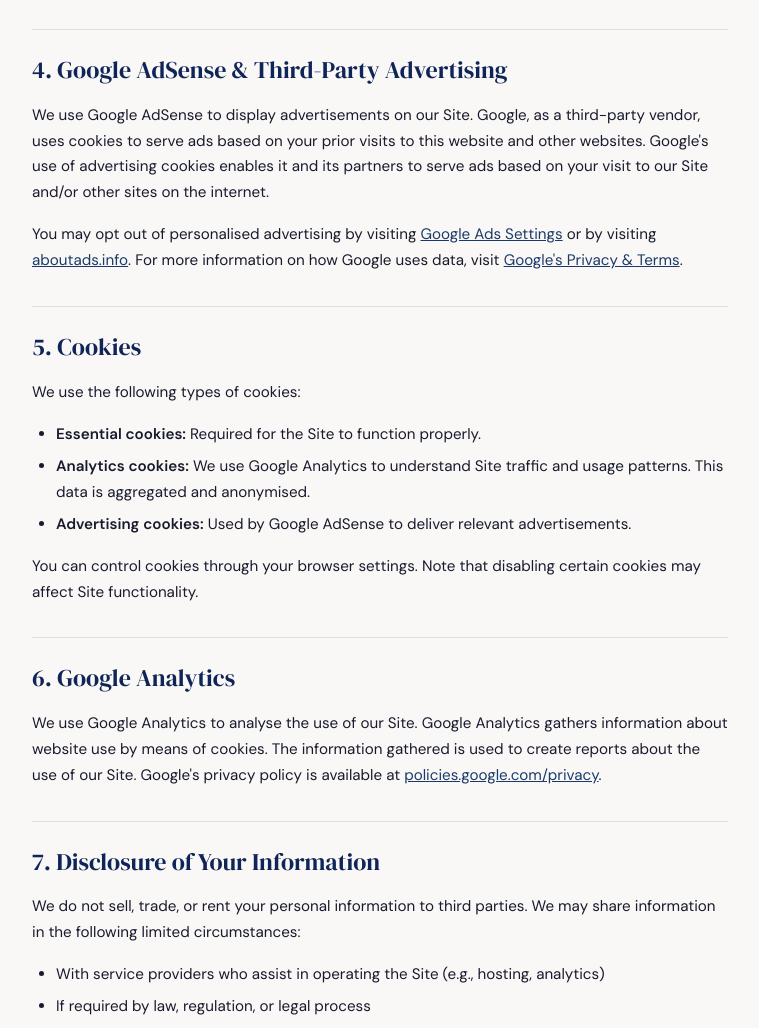
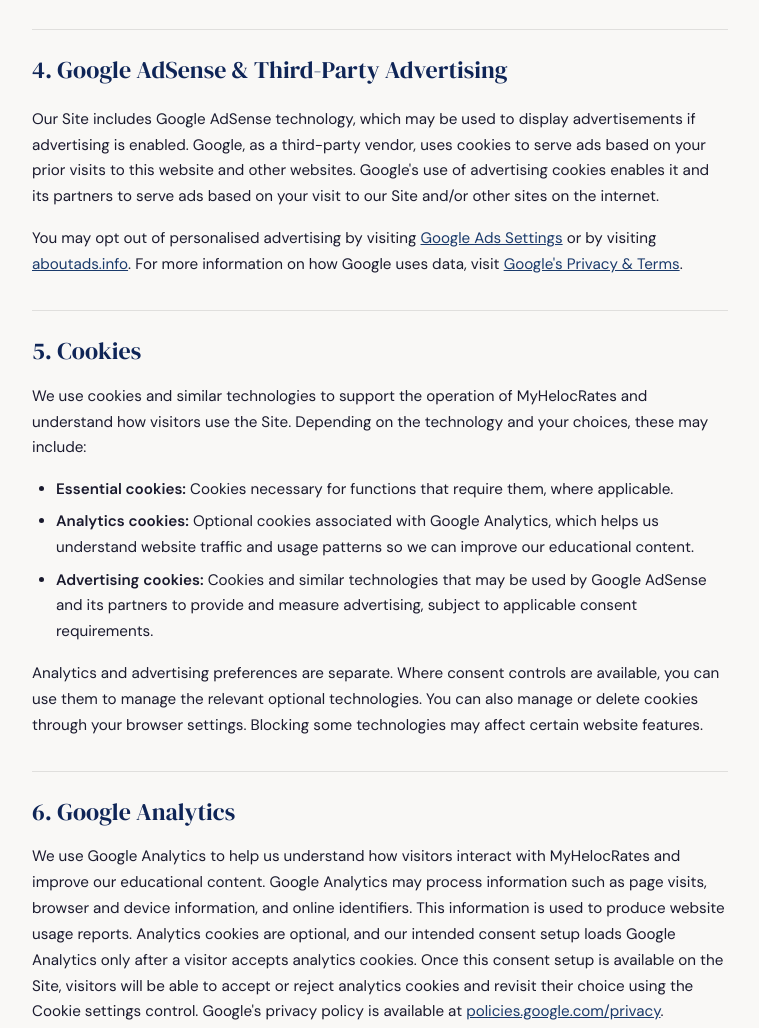
Before and after one commit to onelukey/myhelocrates-site, a plain HTML site: page privacy-policy/index.html in a window 1280 px wide. Shown: the part 1372-2400 px from the top of the page, without its empty margins (260-1019 px from the left). Drawn offline with Linux system fonts and the light colour scheme.

Commit message:
MHR-002: Clarify privacy, analytics and advertising disclosures

```diff
--- a/privacy-policy/index.html
+++ b/privacy-policy/index.html
@@ -92,22 +92,24 @@
     </ul>
 
     <h2>4. Google AdSense &amp; Third-Party Advertising</h2>
-    <p>We use Google AdSense to display advertisements on our Site. Google, as a third-party vendor, uses cookies to serve ads based on your prior visits to this website and other websites. Google's use of advertising cookies enables it and its partners to serve ads based on your visit to our Site and/or other sites on the internet.</p>
+    <p><p>Our Site includes Google AdSense technology, which may be used to display advertisements if advertising is enabled. Google, as a third-party vendor, uses cookies to serve ads based on your prior visits to this website and other websites. Google's use of advertising cookies enables it and its partners to serve ads based on your visit to our Site and/or other sites on the internet.</p>
     <p>You may opt out of personalised advertising by visiting <a href="https://www.google.com/settings/ads" target="_blank" rel="noopener">Google Ads Settings</a> or by visiting <a href="https://www.aboutads.info" target="_blank" rel="noopener">aboutads.info</a>. For more information on how Google uses data, visit <a href="https://policies.google.com/technologies/partner-sites" target="_blank" rel="noopener">Google's Privacy &amp; Terms</a>.</p>
 
-    <h2>5. Cookies</h2>
-    <p>We use the following types of cookies:</p>
-    <ul>
-      <li><strong>Essential cookies:</strong> Required for the Site to function properly.</li>
-      <li><strong>Analytics cookies:</strong> We use Google Analytics to understand Site traffic and usage patterns. This data is aggregated and anonymised.</li>
-      <li><strong>Advertising cookies:</strong> Used by Google AdSense to deliver relevant advertisements.</li>
-    </ul>
-    <p>You can control cookies through your browser settings. Note that disabling certain cookies may affect Site functionality.</p>
 
-    <h2>6. Google Analytics</h2>
-    <p>We use Google Analytics to analyse the use of our Site. Google Analytics gathers information about website use by means of cookies. The information gathered is used to create reports about the use of our Site. Google's privacy policy is available at <a href="https://policies.google.com/privacy" target="_blank" rel="noopener">policies.google.com/privacy</a>.</p>
+<h2>5. Cookies</h2>
+<p>We use cookies and similar technologies to support the operation of MyHelocRates and understand how visitors use the Site. Depending on the technology and your choices, these may include:</p>
+<ul>
+  <li><strong>Essential cookies:</strong> Cookies necessary for functions that require them, where applicable.</li>
+  <li><strong>Analytics cookies:</strong> Optional cookies associated with Google Analytics, which helps us understand website traffic and usage patterns so we can improve our educational content.</li>
+  <li><strong>Advertising cookies:</strong> Cookies and similar technologies that may be used by Google AdSense and its partners to provide and measure advertising, subject to applicable consent requirements.</li>
+</ul>
+<p>Analytics and advertising preferences are separate. Where consent controls are available, you can use them to manage the relevant optional technologies. You can also manage or delete cookies through your browser settings. Blocking some technologies may affect certain website features.</p>
 
-    <h2>7. Disclosure of Your Information</h2>
+
+<h2>6. Google Analytics</h2>
+<p>We use Google Analytics to help us understand how visitors interact with MyHelocRates and improve our educational content. Google Analytics may process information such as page visits, browser and device information, and online identifiers. This information is used to produce website usage reports. Analytics cookies are optional, and our intended consent setup loads Google Analytics only after a visitor accepts analytics cookies. Once this consent setup is available on the Site, visitors will be able to accept or reject analytics cookies and revisit their choice using the Cookie settings control. Google's privacy policy is available at <a href="https://policies.google.com/privacy" target="_blank" rel="noopener">policies.google.com/privacy</a>.</p>
+
+<h2>7. Disclosure of Your Information</h2>
     <p>We do not sell, trade, or rent your personal information to third parties. We may share information in the following limited circumstances:</p>
     <ul>
       <li>With service providers who assist in operating the Site (e.g., hosting, analytics)</li>
```
